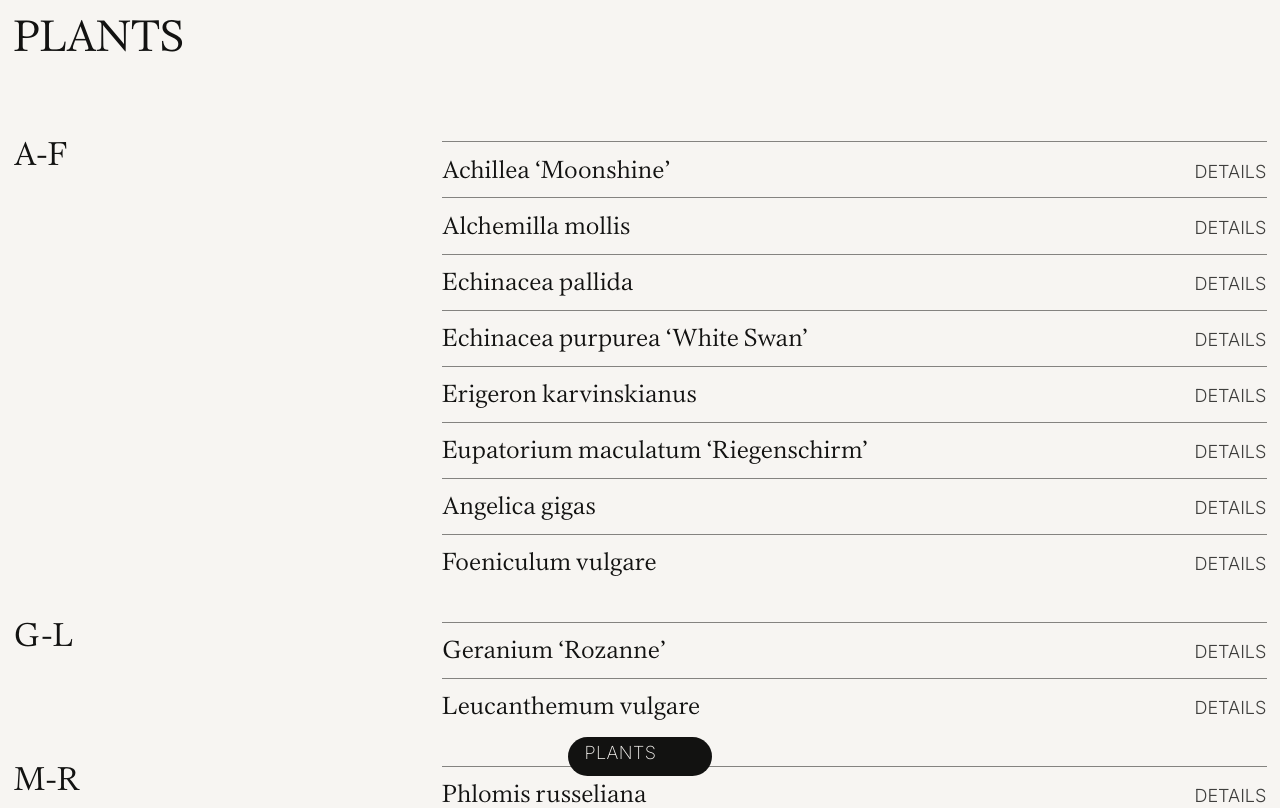
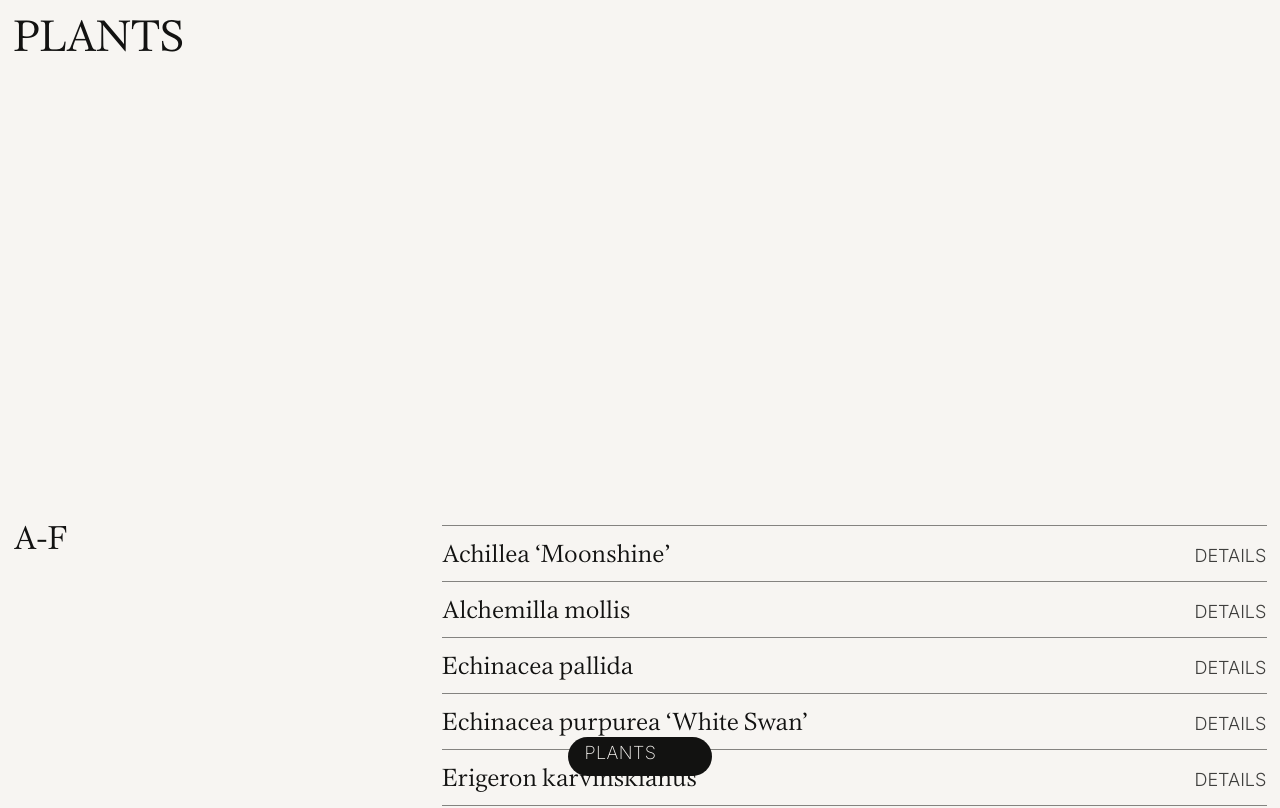
Before and after one commit to bobbyvanrijn/hardyards, a Next.js app: page /plants in a window 1280 px wide. Shown: the top 808 px of the page. Built offline with nearby package versions, Linux system fonts and the light colour scheme; some icons are missing.

Commit message:
fix: min height grids

```diff
--- a/layouts/grid.module.scss
+++ b/layouts/grid.module.scss
@@ -27,6 +27,8 @@ GRID X+Y
 
     display: grid;
     grid-template-columns: repeat(6, 1fr);
+
+    grid-auto-rows: minmax(calc(var(--grid-unit) * 2), auto);
     gap: var(--grid-unit);
 
     line-height: var(--grid-unit);
@@ -53,6 +55,10 @@ $sub-rows:     1a, 1b, 2a, 2b, 3a, 3b, 4a, 4b;
 }
 
 @media screen and (min-width: 50rem) {
+    .grid {
+        grid-auto-rows: minmax(calc(var(--grid-unit) * 3), auto);
+    }
+
     .grid[grid-enforce-rows="true"] {
         grid-auto-rows: calc(var(--grid-unit) * 3);
     }
```
